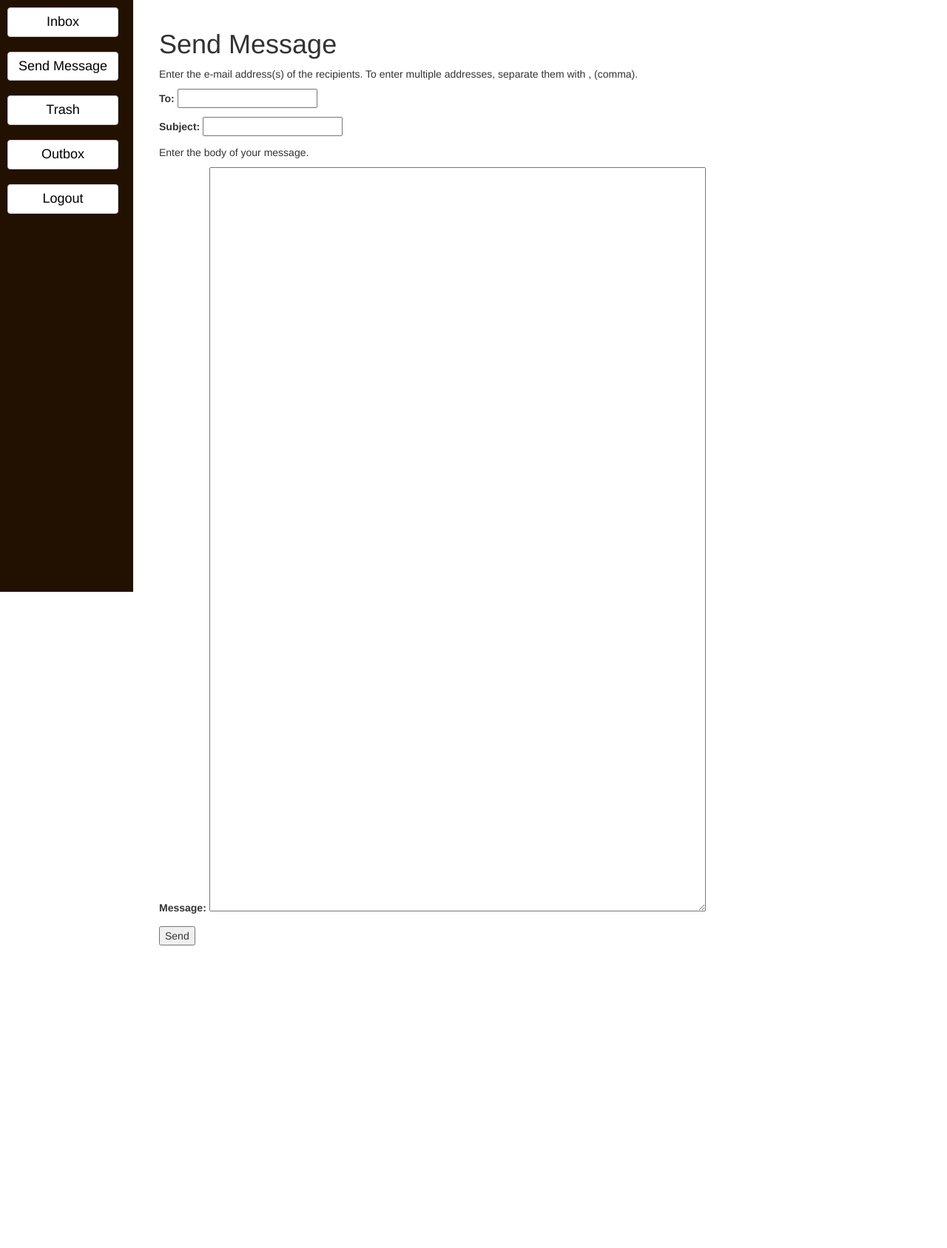
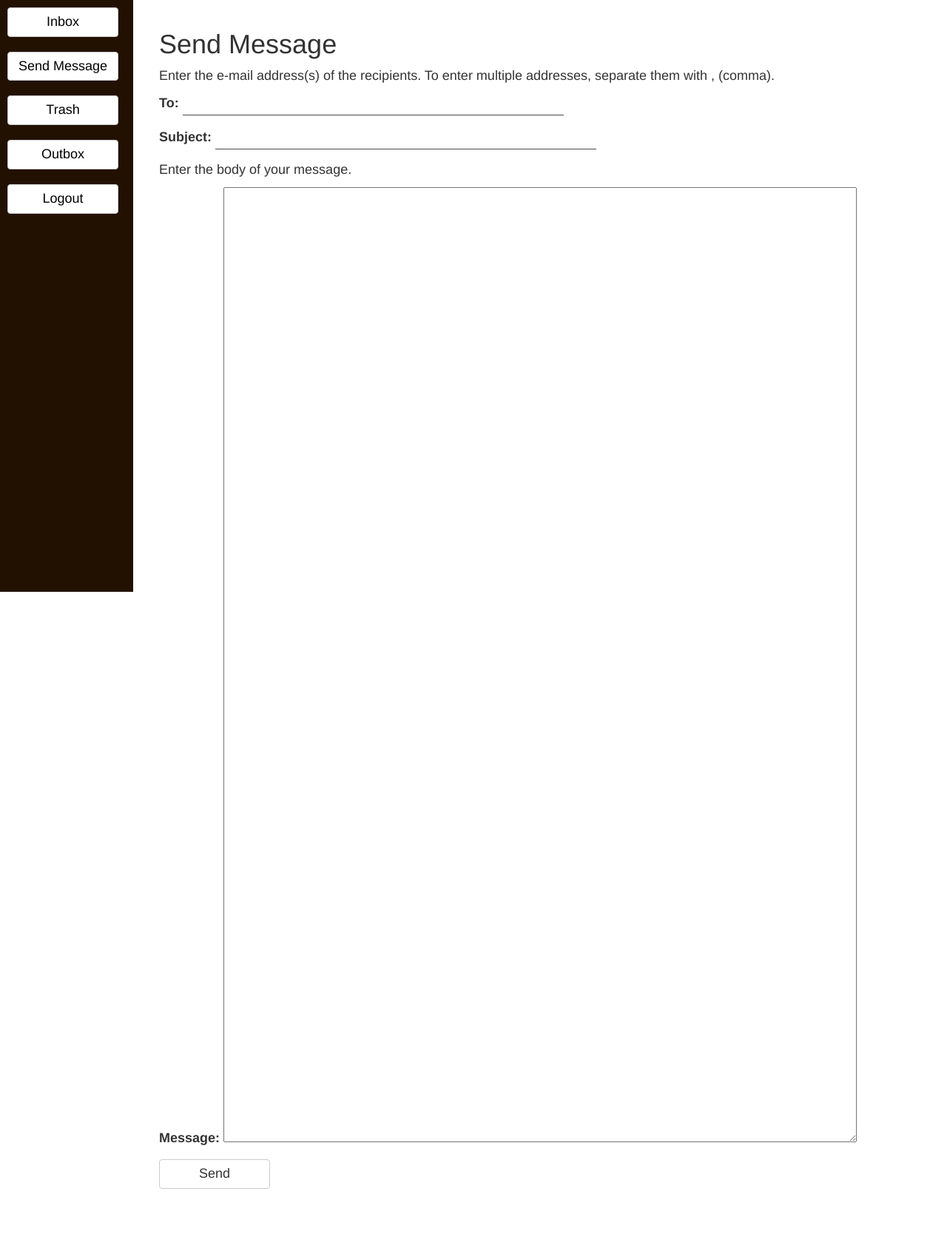
Before and after one commit to ahicks92/simplemail, a Django app: page /send_message in a window 1280 px wide. Shown: the whole page at 74% size. Before the commit the page ends 1278 px from the top, so only its background shows below. Run offline with Django 3.2, Linux system fonts and the light colour scheme; the visitor is signed in with stand-in values (Sample User, id 1); some libraries are stand-ins or nearby versions.

Commit message:
modified font size modified font size

```diff
--- a/cen4010/simplemail/static/simplemail/style.css
+++ b/cen4010/simplemail/static/simplemail/style.css
@@ -139,6 +139,10 @@ body {
     }
 }
 
+p{
+    font-size: 18px;
+}
+
 /* footer */
 
 .footer {
@@ -162,3 +166,40 @@ body {
     padding-right: 15px;
     padding-top: 15px;
 }
+
+/* form styles */
+input:focus{
+  box-shadow: inset 0 1px 1px
+  rgba(186, 186, 186, 1), 0 0 25px
+  rgba(110, 110, 110, 1);
+}
+form.login input[type="text"]{
+    width: 50%;
+    margin: 0;
+    padding: 5px 10px;
+    background: 0;
+    border: 0;
+    border-bottom: 1px solid #474747;
+    outline: 0;
+    font-style: italic;
+    font-size: 14px;
+    font-weight: 400;
+	font-family: 'Open Sans' , sans-serif;
+    letter-spacing: 1px;
+    margin-bottom: 5px;
+    color: #000000;
+    outline: 0;
+
+}
+
+.errorlist{
+    color: rgb(195, 0, 0)
+}
+
+#to_field{
+    width:55%;
+}
+
+table{
+    font-size: larger;
+}
--- a/cen4010/simplemail/templates/registration/create_account.html
+++ b/cen4010/simplemail/templates/registration/create_account.html
@@ -7,6 +7,7 @@
 
 {% block content %}
     <h1>{{form_title | escape}}</h1>
+    <hr>
     <form class="login" action="{{next_url}}" method="post">
         {%csrf_token%}
         {%for field in form.visible_fields%}
--- a/cen4010/simplemail/templates/simplemail/form.html
+++ b/cen4010/simplemail/templates/simplemail/form.html
@@ -16,7 +16,7 @@
             <p>{{field.label_tag}} {{field}}</p>
         {%endfor%}
         {%for field in form.hidden_fields%} {{field}} {%endfor%}
-        <input type="submit" value="{{submit_label | escape}}"/>
+        <input class="btn btn-default" type="submit" value="{{submit_label | escape}}"/>
     </form>
 
 {% endblock page %}
```
Also changed, not shown: cen4010/simplemail/static/simplemail/login.css (+6 -4 lines).
